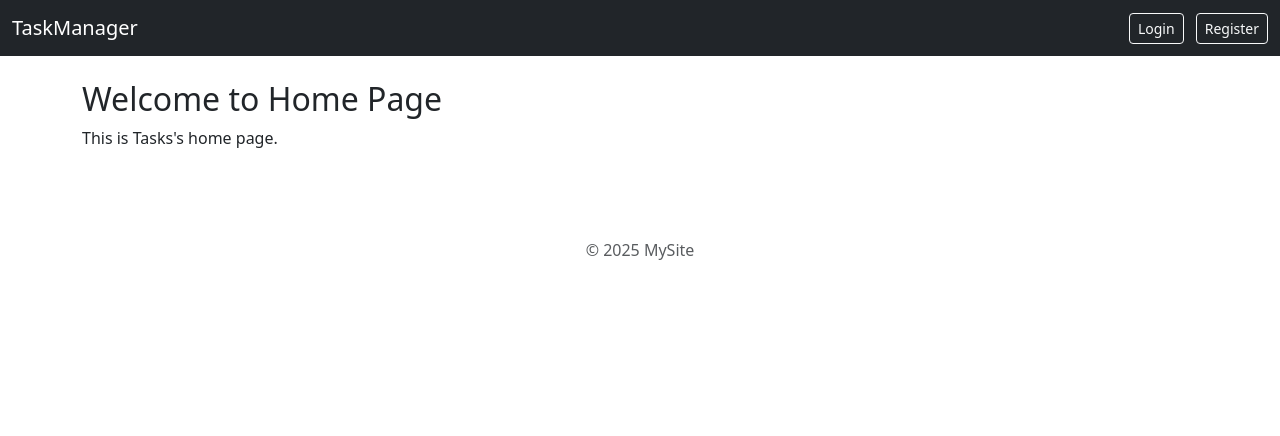
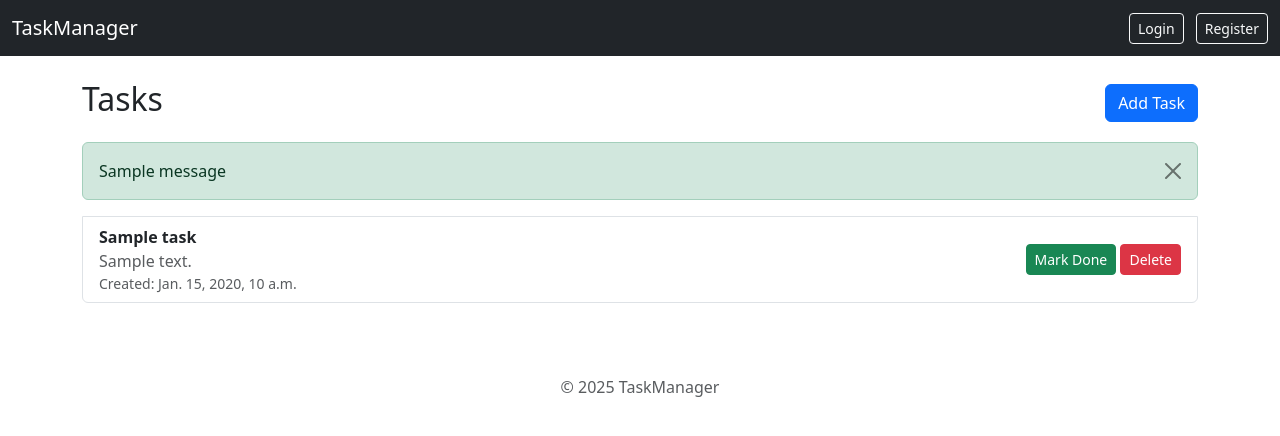
Before and after one commit to arghadeeph/taskmanager-django, a Django app: template tasks/templates/index.html in a window 1280 px wide. Shown: the top 436 px of the page. Run offline with Django 4.2, Linux system fonts and the light colour scheme; the template is opened without the code that fills it: most values are stand-ins (such as "Sample title", 1, 10 or a date in 2020); one stand-in notice (Sample message) is shown.

Commit message:
TaskManager completed

```diff
--- a/tasks/templates/index.html
+++ b/tasks/templates/index.html
@@ -1,8 +1,41 @@
-{% extends 'base.html' %}
+{% extends "base.html" %}
+{% block content %}
+<div class="d-flex justify-content-between align-items-center mb-3">
+    <h2>Tasks</h2>
+    <a href="{% url 'add-task' %}" class="btn btn-primary">Add Task</a>
+</div>
 
-{% block title %}Home{% endblock %}
+<ul class="list-group">
+    {% if messages %}
+        {% for message in messages %}
+            <div class="alert alert-{{ message.tags }} alert-dismissible fade show" role="alert">
+                {{ message }}
+                <button type="button" class="btn-close" data-bs-dismiss="alert" aria-label="Close"></button>
+            </div>
+        {% endfor %}
+    {% endif %}
 
-{% block content %}
-<h2>Welcome to Home Page</h2>
-<p>This is Tasks's home page.</p>
+    {% for task in tasks %}
+        <li class="list-group-item d-flex justify-content-between align-items-center">
+            <div>
+                <strong>{{ task.title }}</strong>
+                {% if task.details %}
+                    <div class="text-muted">{{ task.details }}</div>
+                {% endif %}
+                <div class="small text-muted">Created: {{ task.formatted_created }}</div>
+                {% if task.completed %}
+                    <span class="badge bg-success">Completed: {{ task.formatted_completed }}</span>
+                {% endif %}
+            </div>
+            <div>
+                {% if not task.completed %}
+                    <a href="{% url 'complete-task' task.id %}" class="btn btn-sm btn-success">Mark Done</a>
+                {% endif %}
+                <a href="{% url 'delete-task' task.id %}" class="btn btn-sm btn-danger">Delete</a>
+            </div>
+        </li>
+    {% empty %}
+        <li class="list-group-item">No tasks available.</li>
+    {% endfor %}
+</ul>
 {% endblock %}
--- a/tasks/urls.py
+++ b/tasks/urls.py
@@ -3,7 +3,9 @@ from . import views
 
 urlpatterns = [
     path('', views.index, name='task-list'),
-    # path('add/', views.add_task, name='add-task'),
+    path('add/', views.add_task, name='add-task'),
+    path('complete/<int:task_id>/', views.complete_task, name='complete-task'),
+    path('delete/<int:task_id>/', views.delete_task, name='delete-task'),
     path('login/', views.user_login, name='login'),
     path('logout/', views.user_logout, name='logout'),
     path('register/', views.register, name='register'),
--- a/templates/includes/footer.html
+++ b/templates/includes/footer.html
@@ -1,4 +1,4 @@
 <!-- templates/includes/footer.html -->
 <footer class="text-center mt-5">
-    <p class="text-muted">&copy; 2025 MySite</p>
+    <p class="text-muted">&copy; 2025 TaskManager</p>
 </footer>
```
Also changed, not shown: tasks/templates/task-form.html (added, +26 -0 lines), tasks/views.py (+35 -3 lines).
